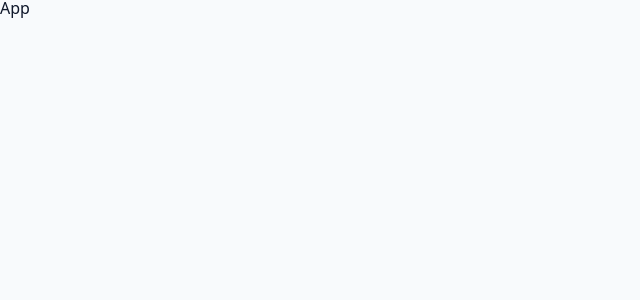
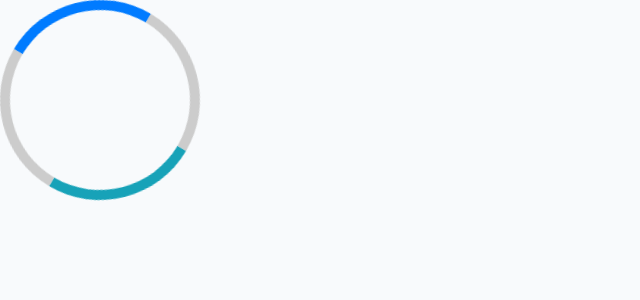
Before and after one commit to emmeiwhite/tabs-react18, a React (Vite) app: page / in a window 1280 px wide. Shown: the top 300 px of the page, without its empty margins (0-640 px from the left). Built offline with nearby package versions, Linux system fonts and the light colour scheme.

Commit message:
Created Loader with Styled Components

```diff
--- a/package.json
+++ b/package.json
@@ -13,6 +13,7 @@
     "react": "^18.2.0",
     "react-dom": "^18.2.0",
     "react-icons": "^4.7.1",
+    "styled-components": "^6.1.11",
     "uuid": "^9.0.0"
   },
   "devDependencies": {
--- a/src/App.jsx
+++ b/src/App.jsx
@@ -1,5 +1,10 @@
 import React from 'react'
+import Loader from './components/Loader'
 
 export default function App() {
-  return <div>App</div>
+  return (
+    <div>
+      <Loader />
+    </div>
+  )
 }
--- /dev/null
+++ b/src/components/Loader.jsx
@@ -0,0 +1,24 @@
+import styled from 'styled-components'
+
+export default function Loader() {
+  return <Wrapper></Wrapper>
+}
+
+const Wrapper = styled.article`
+  width: 200px;
+  height: 200px;
+  border-radius: 100%;
+  border: 10px solid #ccc;
+  border-top-color: #007bff;
+  border-bottom-color: #17a2b8;
+  animation: rotate 0.5s linear infinite;
+
+  @keyframes rotate {
+    0% {
+      transform: rotate(0deg);
+    }
+    100% {
+      transform: rotate(360deg);
+    }
+  }
+`
```
Also changed, not shown: 1 other file (tests, documents, lock files or other folders).
